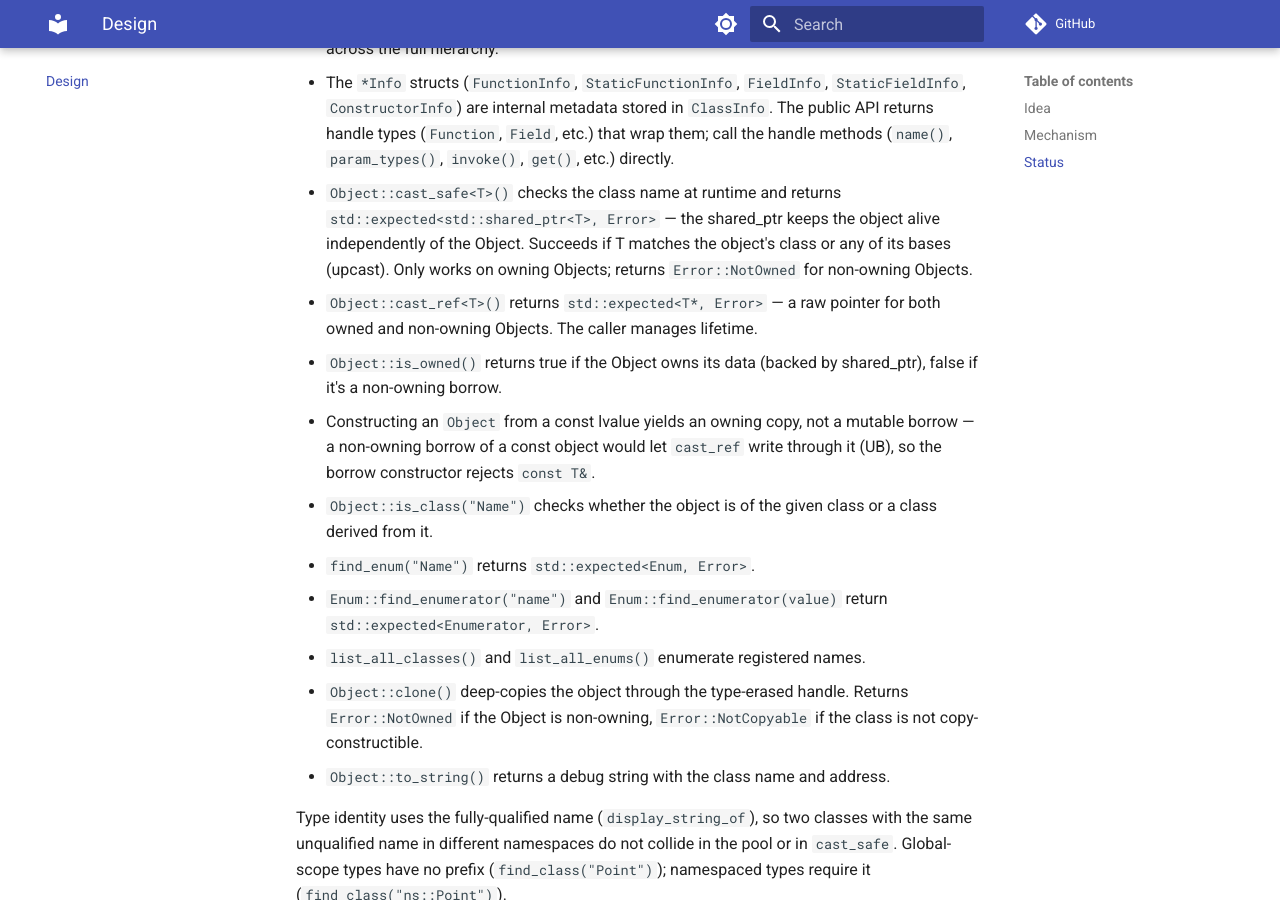
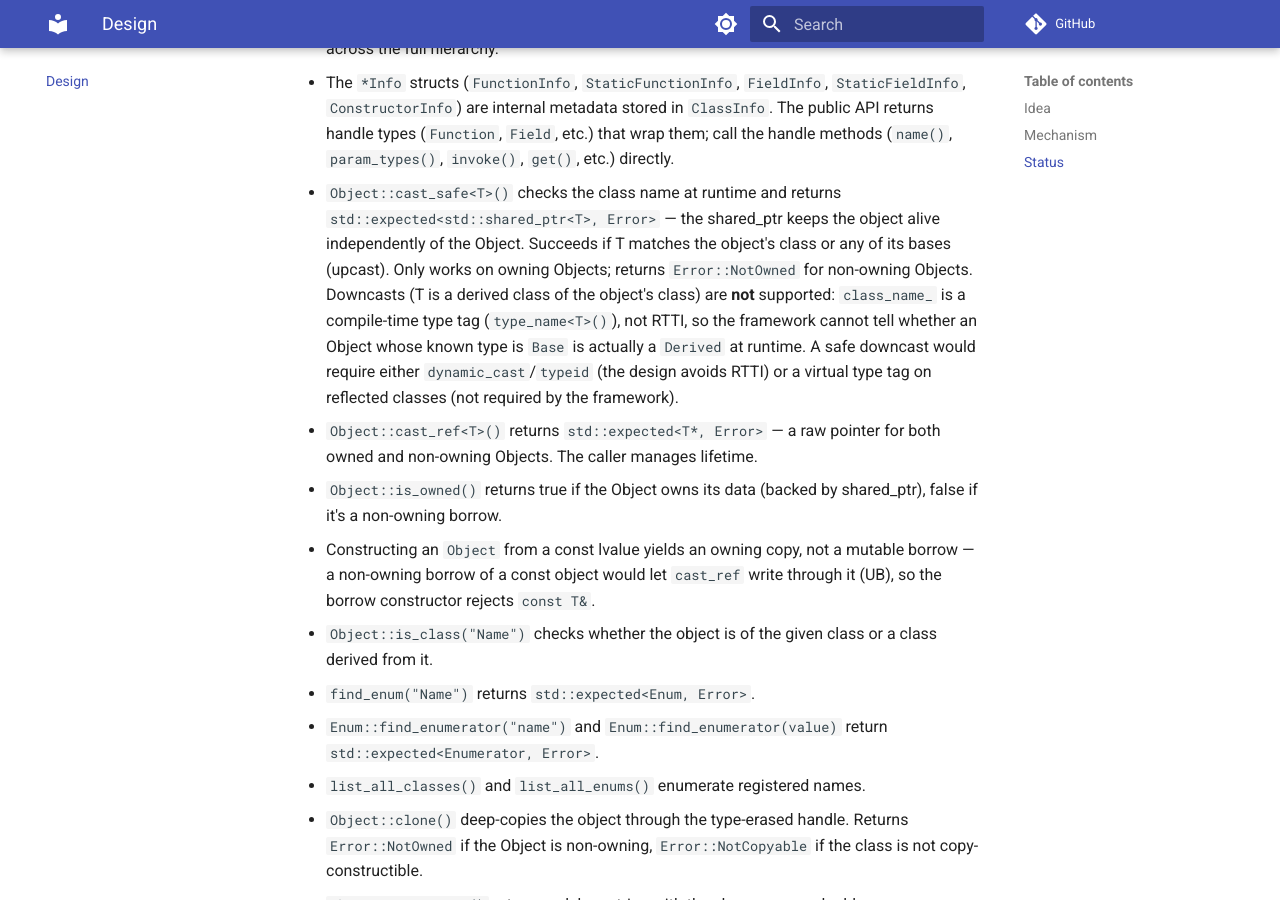
Before and after one commit to w2xel/refl, an MkDocs documentation site: the page built from docs/content/design.md, in a window 1280 px wide and 900 px high, scrolled down 3962 px. Built offline with MkDocs 1.6.1 and Material for MkDocs 9.7.7, drawn with Linux system fonts in a browser that asks for light colours; comment, search, counter and statistics services are not loaded; some of the changed text lies outside the part shown.

Commit message:
Fix Enum handle leak, vestigial T param, comment, document limitations
- Enum::enumerators() now returns vector<Enumerator> instead of the
  raw EnumeratorInfo struct, matching the handle-only public API
  contract followed by all Class accessors. Updated the sample to
  use handle methods (en.name(), en.value()) instead of struct fields.

- Removed the vestigial T template parameter from static_getter,
  static_setter, and static_invoker — static members do not need the
  object type. Updated all call sites in refl.hpp and dyn.hpp.

- Fixed the class_name_ lifetime comment: it always borrows consteval
  static storage (type_name<T>()), never a pool string.

- Documented two new limitations in design.md:
  * Const-qualified overloads (foo vs foo const) are indistinguishable
    — FunctionInfo has no const-qualifier flag.
  * Downcasts are not supported: class_name_ is a compile-time type
    tag, not RTTI, so the framework cannot verify the runtime type of
    a base-typed Object. A safe downcast would require dynamic_cast
    or a virtual type tag, both of which the design deliberately avoids.

Generated by Mistral Vibe.
Co-Authored-By: Mistral Vibe <vibe@mistral.ai>

```diff
--- a/docs/content/design.md
+++ b/docs/content/design.md
@@ -183,7 +183,13 @@
   `std::expected<std::shared_ptr<T>, Error>` — the shared_ptr keeps the
   object alive independently of the Object.  Succeeds if T matches the
   object's class or any of its bases (upcast).  Only works on owning
-  Objects; returns `Error::NotOwned` for non-owning Objects.
+  Objects; returns `Error::NotOwned` for non-owning Objects.  Downcasts
+  (T is a derived class of the object's class) are **not** supported:
+  `class_name_` is a compile-time type tag (`type_name<T>()`), not RTTI,
+  so the framework cannot tell whether an Object whose known type is
+  `Base` is actually a `Derived` at runtime.  A safe downcast would
+  require either `dynamic_cast`/`typeid` (the design avoids RTTI) or a
+  virtual type tag on reflected classes (not required by the framework).
 - `Object::cast_ref<T>()` returns `std::expected<T*, Error>` — a raw pointer
   for both owned and non-owning Objects.  The caller manages lifetime.
 - `Object::is_owned()` returns true if the Object owns its data (backed by
@@ -316,6 +322,11 @@
   simply does not appear).  Template member functions are **not** reflected
   either — the compiler does not surface them as invokable members, so they
   are absent from `functions()` and `find_function`.  This is likewise silent.
+  Const-qualified overloads (e.g. `void foo()` vs `void foo() const`) are
+  indistinguishable: `FunctionInfo` stores no const-qualifier flag, so both
+  register with the same name and signature.  `find_function("foo")` returns
+  whichever was registered first; there is no way to select the const
+  overload by signature.
 - Clone requires a copy constructor — non-copyable classes return
   `Error::NotCopyable`.
 - Enum values are stored as `long long`.  Enums with an unsigned underlying
```
Also changed, not shown: 3 other files.
